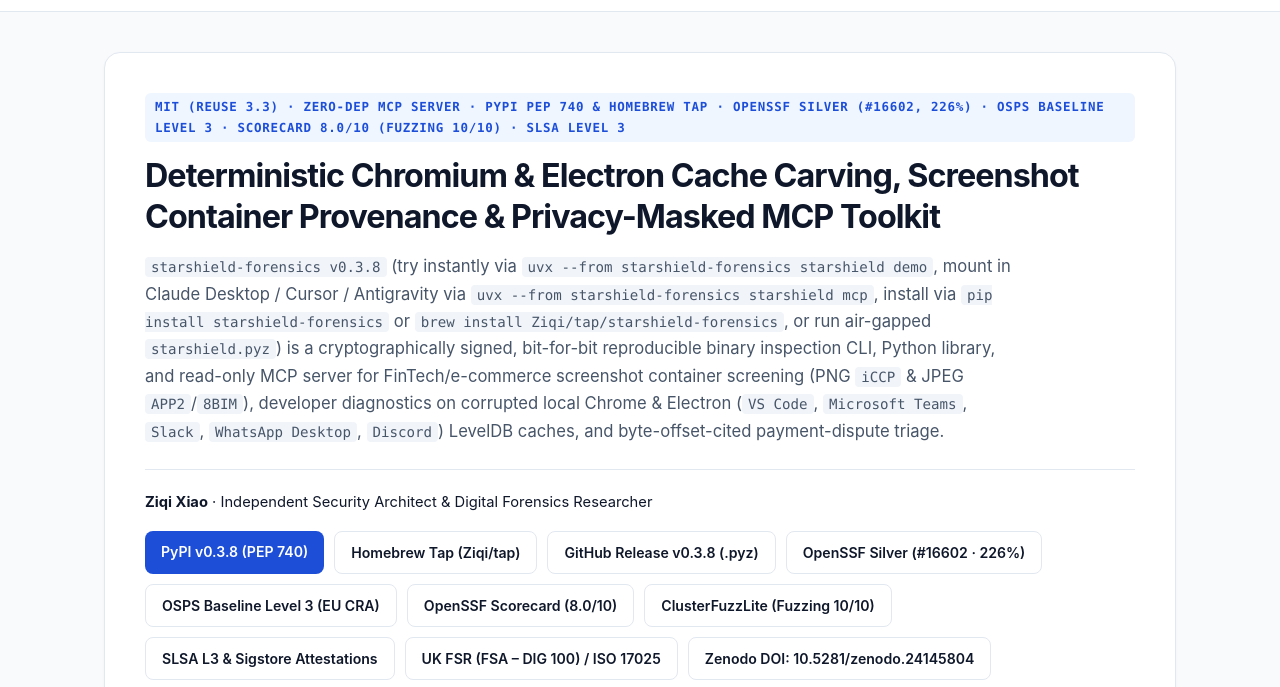
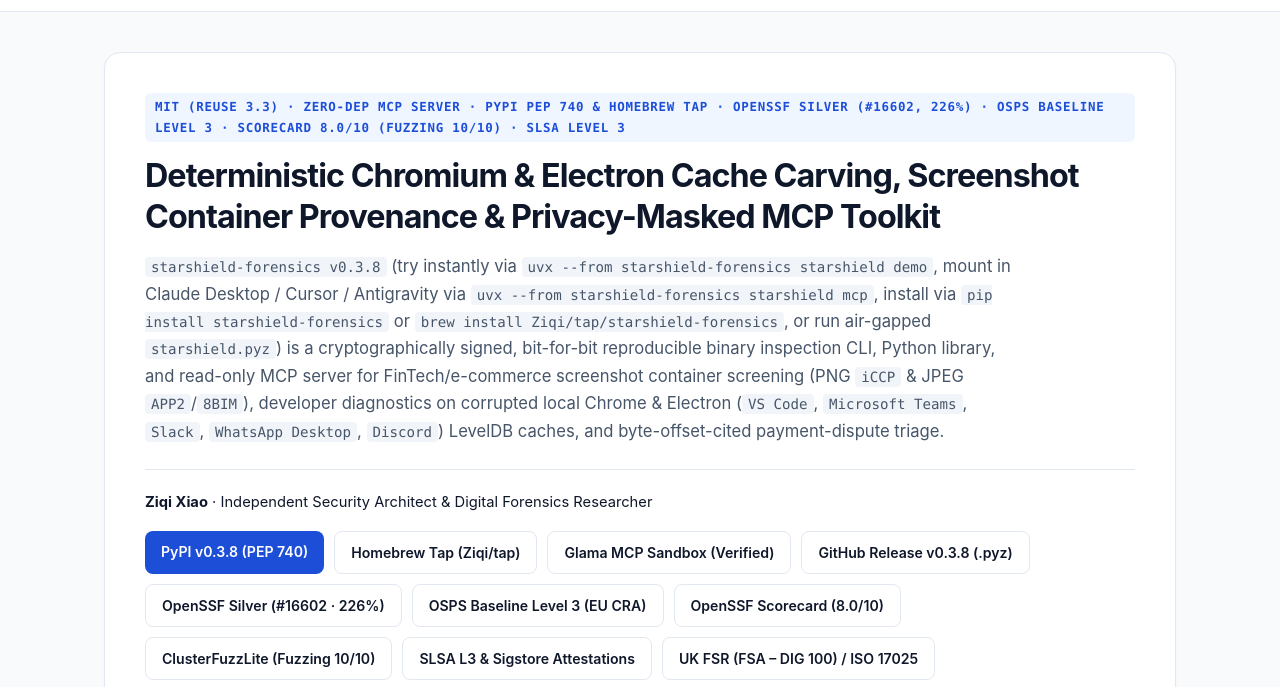
Before and after one commit to Ziqi/starshield, a plain HTML site: page index.html in a window 1280 px wide. Shown: the part 83-770 px from the top of the page. Drawn offline with Linux system fonts and the light colour scheme.

Commit message:
docs(portal): add verified Glama MCP sandbox link and static badge

```diff
--- a/index.html
+++ b/index.html
@@ -248,6 +248,7 @@
         <div style="margin-left:auto; display:flex; gap:10px; flex-wrap:wrap;">
           <a class="btn btn-primary" href="https://pypi.org/project/starshield-forensics/0.3.8/" target="_blank" rel="noopener">PyPI v0.3.8 (PEP 740)</a>
           <a class="btn btn-outline" href="https://github.com/Ziqi/homebrew-tap" target="_blank" rel="noopener">Homebrew Tap (Ziqi/tap)</a>
+          <a class="btn btn-outline" href="https://glama.ai/mcp/servers/Ziqi/starshield-forensics" target="_blank" rel="noopener">Glama MCP Sandbox (Verified)</a>
           <a class="btn btn-outline" href="https://github.com/Ziqi/starshield-forensics/releases/tag/v0.3.8">GitHub Release v0.3.8 (.pyz)</a>
           <a class="btn btn-outline" href="https://www.bestpractices.dev/projects/16602" target="_blank" rel="noopener">OpenSSF Silver (#16602 · 226%)</a>
           <a class="btn btn-outline" href="https://github.com/Ziqi/starshield-forensics/blob/main/SECURITY.md#5-openssf-osps-baseline-level-3--eu-cyber-resilience-act-cra-alignment" target="_blank" rel="noopener">OSPS Baseline Level 3 (EU CRA)</a>
```
Also changed, not shown: 1 other file.
